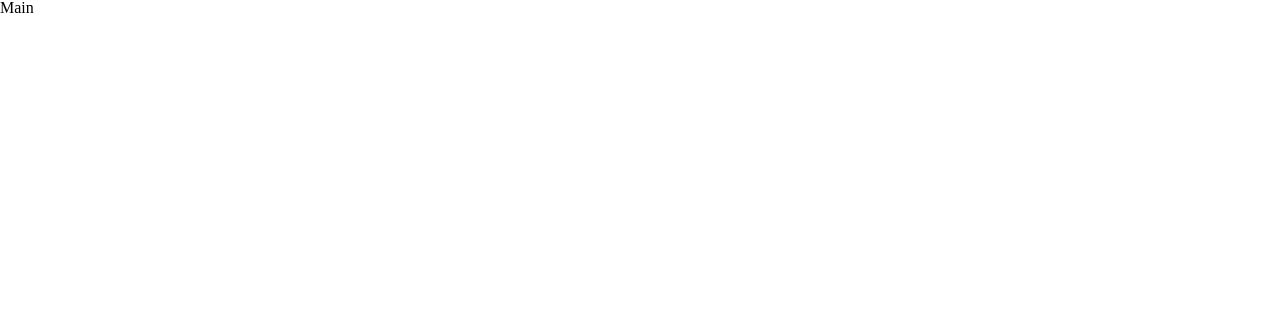
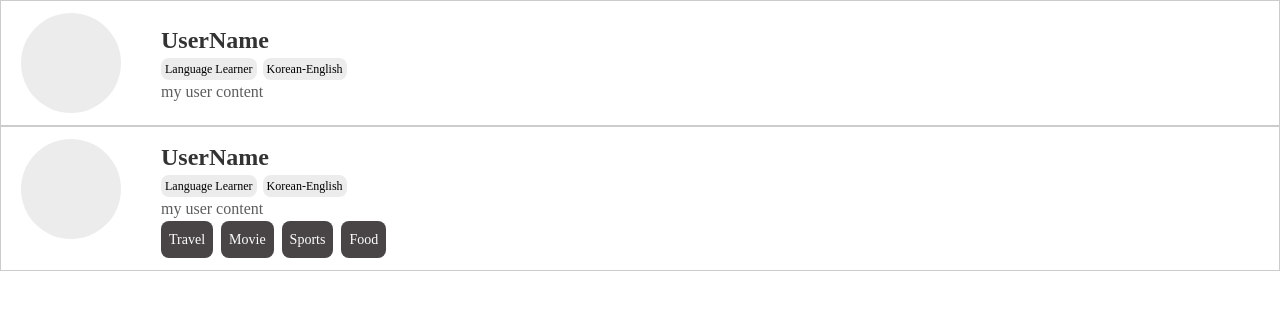
Before and after one commit to LingoBell/LingoBell-FrontEnd, a React app: page / in a window 1280 px wide. Shown: the top 310 px of the page. Built offline with nearby package versions, Linux system fonts and the light colour scheme.

Commit message:
ProfileCard

```diff
--- a/src/App.js
+++ b/src/App.js
@@ -1,7 +1,7 @@
 import * as React from "react";
 import { Routes, Route, BrowserRouter } from "react-router-dom";
 import axios from 'axios'
-import Main from "./components/atomic/pages/Main";
+import ProfileCard_Test from "./components/atomic/pages/ProfileCard_Test";
 // export let mainDomain = 'http://localhost:8000'
 
 export let mainDomain = ''
@@ -13,7 +13,7 @@ export default () => {
     <BrowserRouter>
       <Routes>
         <Route>
-          <Route path="/" element={<Main />} />
+          <Route path="/" element={<ProfileCard_Test />} />
         </Route>
       </Routes>
     </BrowserRouter>
--- a/src/components/atomic/atoms/BaseImage.js
+++ b/src/components/atomic/atoms/BaseImage.js
@@ -11,9 +11,10 @@ const BaseImage = styled.div`
 `
 
 export const Tag = styled.div`
-  background-color: #ccc;
+  background-color: rgba(217, 217, 217, 0.5);
   padding: 2px 4px;
   color: #000;
+  border-radius : 8px;
 `
 
 export default BaseImage
--- a/src/components/atomic/molecules/ProfileItem.js
+++ b/src/components/atomic/molecules/ProfileItem.js
@@ -3,14 +3,49 @@ import styled from 'styled-components'
 import BaseImage, { Tag } from '../atoms/BaseImage'
 import { Paragraph, Title } from '../atoms/Typograpy'
 
-// 문제
-/**
- *
- */
+const Container = styled.div`
+  display : flex;
+  border : 1px solid #ccc;
+  padding-top : 12px;
+  padding-bottom : 12px;
+`
+const ProfileImage = styled(BaseImage)`
+  width : 100px;
+  height : 100px;
+  margin-left : 20px;
+`
+const Wrap = styled.div`
+  margin-top : auto;
+  margin-bottom: auto;
+  margin-left : 40px;
+  line-height : 1.5;
+
+`
+const UserName = styled(Title)`
+  font-weight : bold;
+  font-size : 24px;
+`
+const StyledTag = styled(Tag)`
+  font-size : 12px;
+  margin-right : 6px;
+  padding : 2px 4px 2px 4px;
+`
 
 
 export default props => {
   return (
-    <div>dkdkdk</div>
+    <Container>
+      <ProfileImage src={props.src}/>
+        <Wrap>
+          <UserName>{props.title}</UserName>
+          <div style={{display : 'flex'}}>
+            {props.tags.map(tag =>   // tags라는 데이터
+                <StyledTag>{tag}</StyledTag>
+            )}
+          </div>
+          <Paragraph>{props.content}</Paragraph>
+          {props.children}
+        </Wrap>
+    </Container>
   )
 }
--- /dev/null
+++ b/src/components/atomic/pages/ProfileCard_Test.js
@@ -0,0 +1,42 @@
+import React from 'react'
+import styled from 'styled-components'
+import ProfileItem from '../molecules/ProfileItem'
+import { Tag } from '../atoms/BaseImage'
+
+const Interests = styled(Tag)`
+color : white;
+background-color : rgba(73,69,70,1);
+margin-right : 8px;
+font-size : 14px;
+padding : 8px;
+`
+
+
+const data = {
+        title : "UserName",
+        content : "my user content",
+        tags:["Language Learner", "Korean-English"],
+        interests : ["Travel", "Movie", "Sports", "Food"]
+    }
+
+
+
+export default props => {
+    return (
+        <>
+         <ProfileItem title={data.title}
+            content={data.content} tags={data.tags}/>
+
+        <ProfileItem title={data.title}
+            content={data.content} tags={data.tags}>
+            <div style={{display : "flex"}}>
+            {data.interests.map(item => {
+                return(
+                    <Interests>{item}</Interests>
+                )
+            })}
+            </div>
+        </ProfileItem>
+        </>
+    )
+}
```
